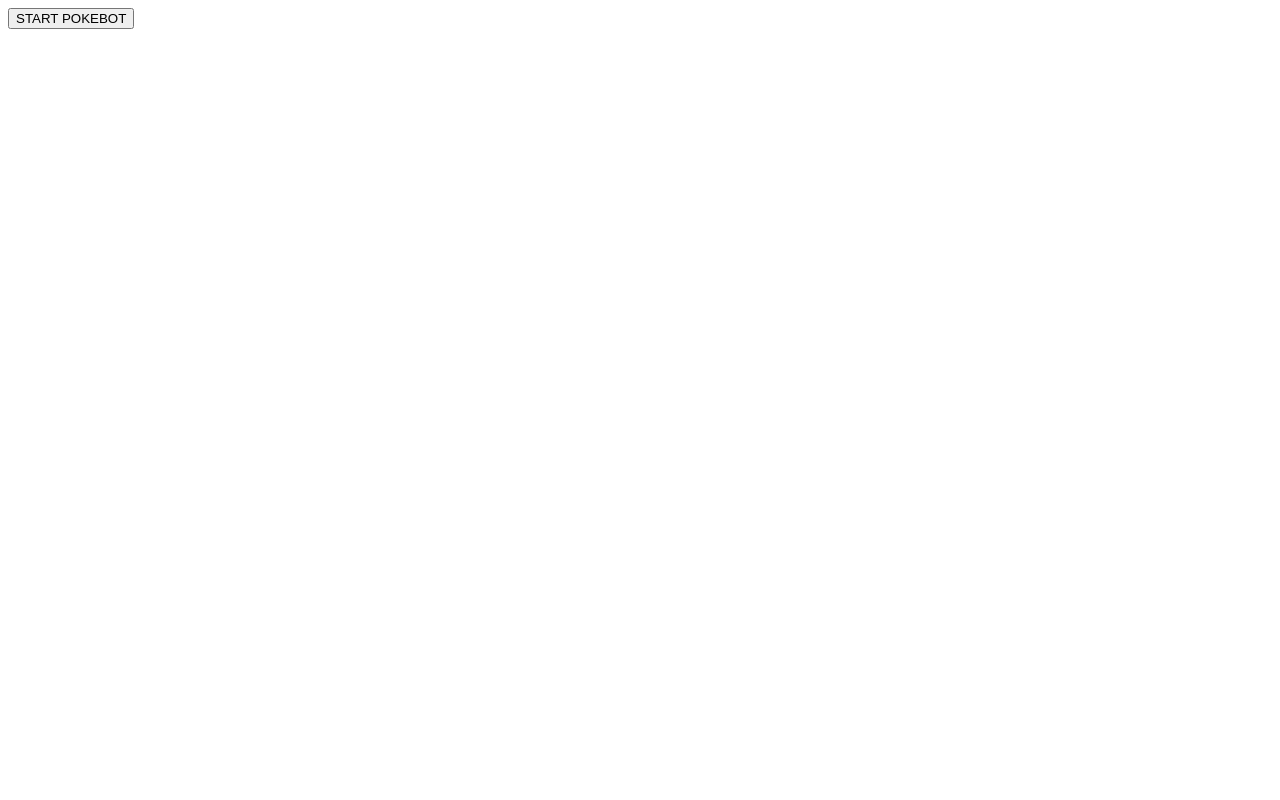
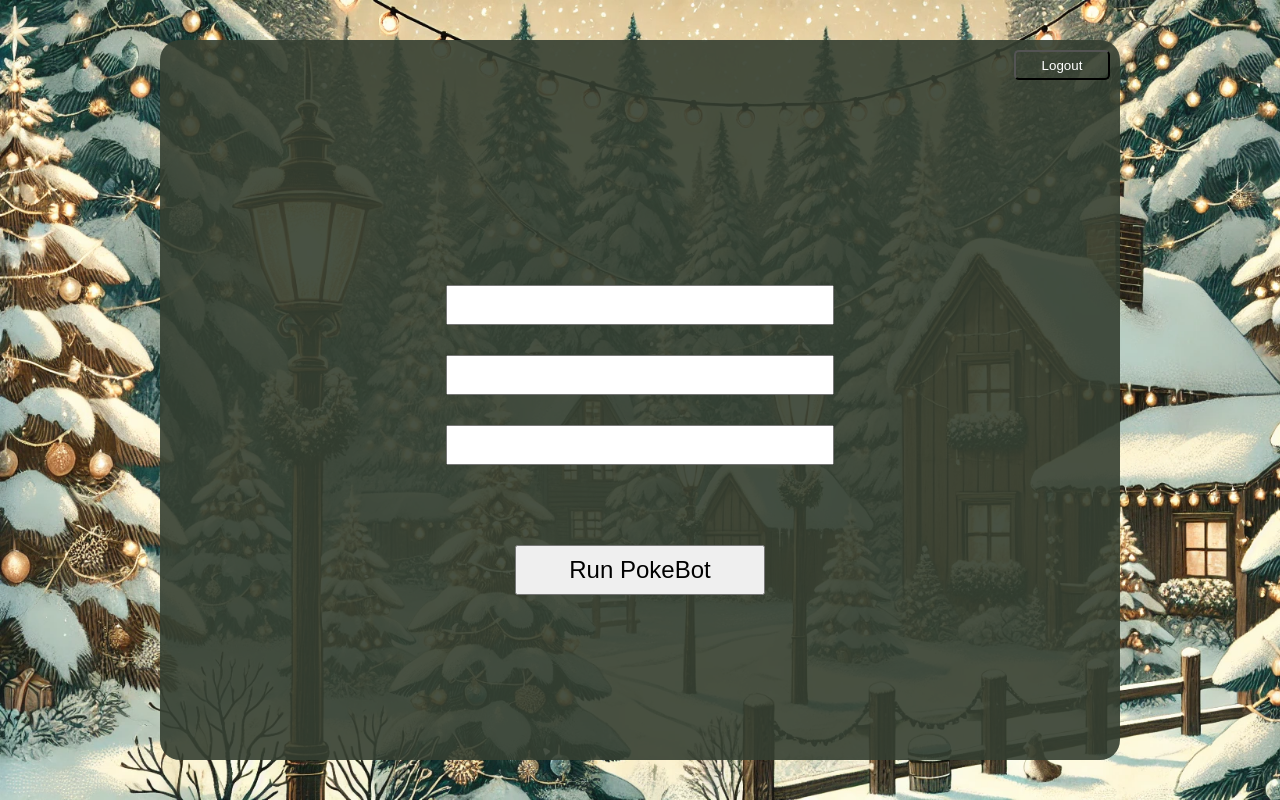
Before and after one commit to BerzanTas/Bot-Control-Panel, a Django app: page / in a window 1280 px wide. Before the commit the page is almost empty. Run offline with Django 5.2, Linux system fonts and the light colour scheme; the visitor is signed in with stand-in values (Sample User, id 1).

Commit message:
static files

```diff
--- a/accounts/static/accounts/style.css
+++ b/accounts/static/accounts/style.css
@@ -50,6 +50,7 @@ body {
 }
 
 #submit_button {
+    cursor: pointer;
     width: 180px;
     height: 50px;
     background-color: #53714c;
--- a/accounts/templates/accounts/login.html
+++ b/accounts/templates/accounts/login.html
@@ -12,11 +12,11 @@
     <div id="login_bg">
       <div id="login_form">
         <p id="login_text">Log In</p>
-        <form id="input_fields" action="{% url 'login' %}" method="POST">
+        <form id="input_fields" action="{% url 'accounts:login' %}" method="POST">
             {% csrf_token %}
             <input class="input_field" type="text" name="username" id="username" placeholder="Username" required>
             <input class="input_field" type="password" name="password" id="password" placeholder="Password" required>
-            <input id="submit_button" type="submit" value="START">
+            <button id="submit_button" type="submit">START</button>
         </form>
       </div>
     </div>
--- a/accounts/urls.py
+++ b/accounts/urls.py
@@ -1,5 +1,7 @@
 from django.urls import path
 from . import views
+
+app_name = 'accounts'
 
 urlpatterns = [
     path('login/', views.login_view, name='login'),
--- a/accounts/views.py
+++ b/accounts/views.py
@@ -11,12 +11,13 @@ def login_view(request):
 
         if user is not None:
             login(request, user)
-            return redirect('home')
+            return redirect('/')
         else:
             messages.error(request, 'Wrong username or password.')
+
     return render(request, 'accounts/login.html')
 
 
 def logout_view(request):
     logout(request)
-    return redirect('home')
+    return redirect('/')
--- /dev/null
+++ b/control_panel/static/control_panel/home.css
@@ -0,0 +1,66 @@
+*{
+    margin: 0;
+    padding: 0;
+}
+
+body{
+    background-image: url(images/bg.webp);
+    background-repeat: no-repeat;
+    background-size: cover;
+}
+
+#wrapper {
+    display: flex;
+    width: 100vw;
+    height: 100vh;
+    align-items: center;
+    justify-content: space-around;
+}
+
+#main_app {
+    background-color: rgba(53, 63, 49, .9);
+    width: 75%;
+    height: 90%;
+    border-radius: 20px;
+}
+
+#logout_button{
+    width: 10%;
+    max-width: 150px;
+    height: 10%;
+    max-height: 30px;
+    background: none;
+    color: white;
+    float: right;
+    margin-right: 10px;
+    margin-top: 10px;
+    cursor: pointer;
+    border-radius: 5px;
+}
+
+#main_app form {
+    width: 100%;
+    height: 100%;
+    display: flex;
+    flex-direction: column;
+    justify-content: center;
+    align-items: center;
+    gap: 30px;
+}
+
+#main_app form input{
+    width: 40%;
+    max-width: 400px;
+    height: 5%;
+    max-height: 40px;
+}
+
+#main_app form button {
+    height: 10%;
+    max-height: 50px;
+    width: 30%;
+    max-width: 250px;
+    font-size: 24px;
+    margin-top: 50px;
+    justify-self: flex-end;
+}
--- a/control_panel/templates/control_panel/home.html
+++ b/control_panel/templates/control_panel/home.html
@@ -1,11 +1,24 @@
+{% load static %}
 <!DOCTYPE html>
-<html lang="en">
+<html>
 <head>
     <meta charset="UTF-8">
-    <meta name="viewport" content="width=device-width, initial-scale=1.0">
-    <title>HOME</title>
+    <title>Control Panel</title>
+    <link rel="stylesheet" type="text/css" href="{% static 'control_panel/home.css' %}">
 </head>
 <body>
-    <button onclick="">START POKEBOT</button>
+    <div id="wrapper">
+        <div id="main_app">
+            <a href="{% url 'accounts:logout' %}"><button type="submit" id="logout_button">Logout</button></a>
+
+            <form method="POST" action="{% url 'run_pokebot' %}">
+                {% csrf_token %}
+                <input type="text">
+                <input type="text">
+                <input type="text" name="" id="">
+                <button type="submit">Run PokeBot</button>
+            </form>
+        </div>
+    </div>
 </body>
 </html>
--- a/control_panel/urls.py
+++ b/control_panel/urls.py
@@ -4,4 +4,5 @@ from . import views
 
 urlpatterns = [
     path('', views.home, name='home'),
+    path('run-pokebot/', views.run_pokebot, name='run_pokebot'),
 ]
--- a/control_panel/views.py
+++ b/control_panel/views.py
@@ -1,7 +1,32 @@
 # main_app/views.py
 from django.shortcuts import render
 from django.contrib.auth.decorators import login_required
+import subprocess
+from django.http import JsonResponse
+
+selenium_process = None
 
 @login_required
 def home(request):
     return render(request, 'control_panel/home.html')
+
+@login_required
+def run_pokebot(request):
+    global selenium_process
+    if request.method == 'POST':
+        # Running selenium in seperate process
+        if selenium_process is None:
+            try:
+                python_path = '/home/ubuntu/django/env/bin/python3'
+                selenium_process = subprocess.Popen([python_path, '/home/ubuntu/poke_bot.py'], stdout=subprocess.PIPE, stderr=subprocess.PIPE)
+                output, errors = selenium_process.communicate()
+
+                if selenium_process.returncode == 0:
+                    return JsonResponse({'status': 'PokeBot started', 'output': output.decode()})
+                else:
+                    return JsonResponse({'status': 'Error executing script', 'errors': errors.decode()})
+            except Exception as e:
+                return JsonResponse({'status': 'Failed to run script', 'error': str(e)})
+        else:
+            return JsonResponse({'status': 'PokeBot is already running'})
+    return JsonResponse({'status': 'Invalid request'})
--- a/pokewars/urls.py
+++ b/pokewars/urls.py
@@ -20,5 +20,6 @@ from django.urls import path, include
 urlpatterns = [
     path('admin/', admin.site.urls),
     path('', include('control_panel.urls')),
+    path('run-pokebot/', include('control_panel.urls')),
     path('accounts/', include('accounts.urls')),
 ]
```
Also changed, not shown: pokewars/settings.py (+6 -1 lines), control_panel/static/control_panel/images/bg.webp (added), readme.md.
